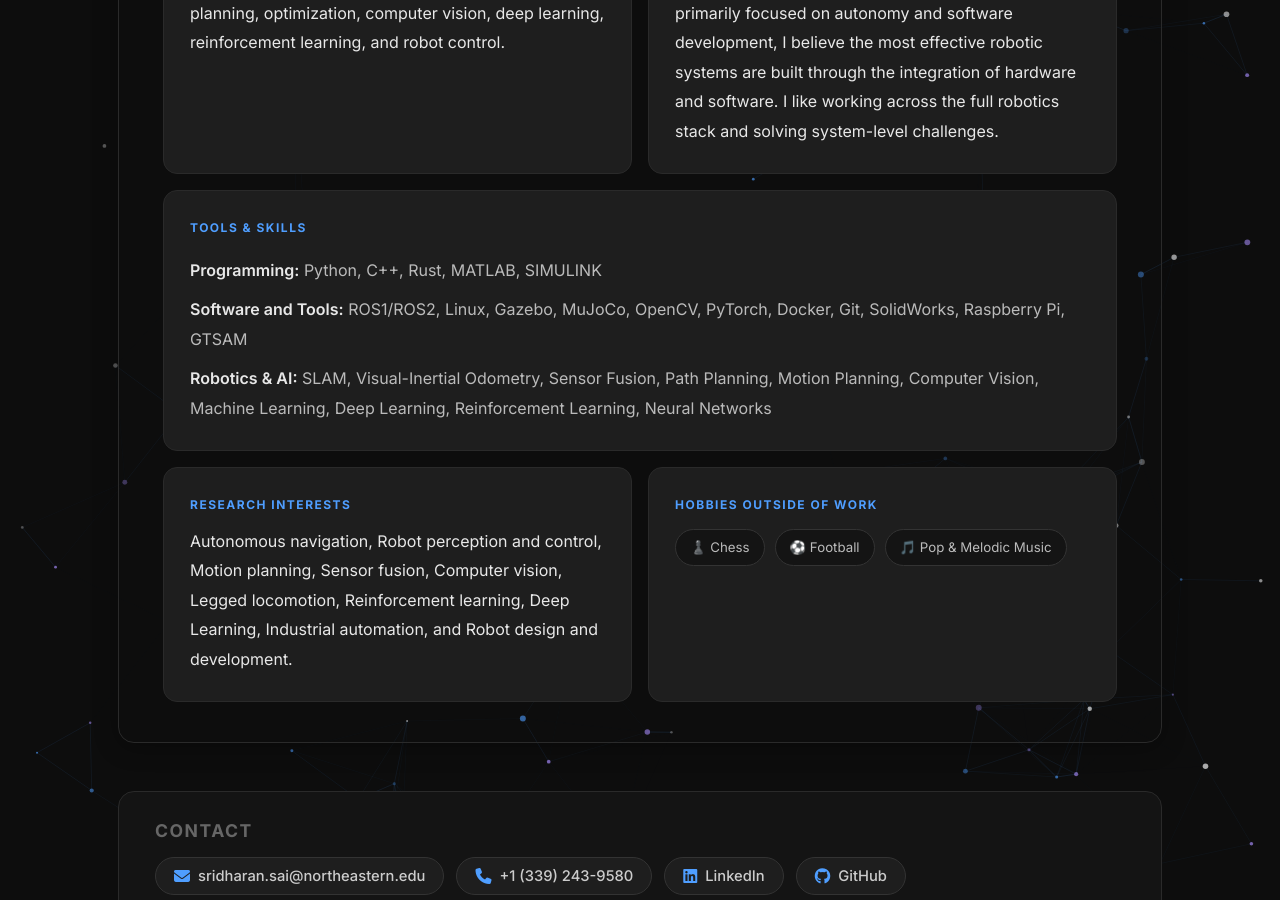
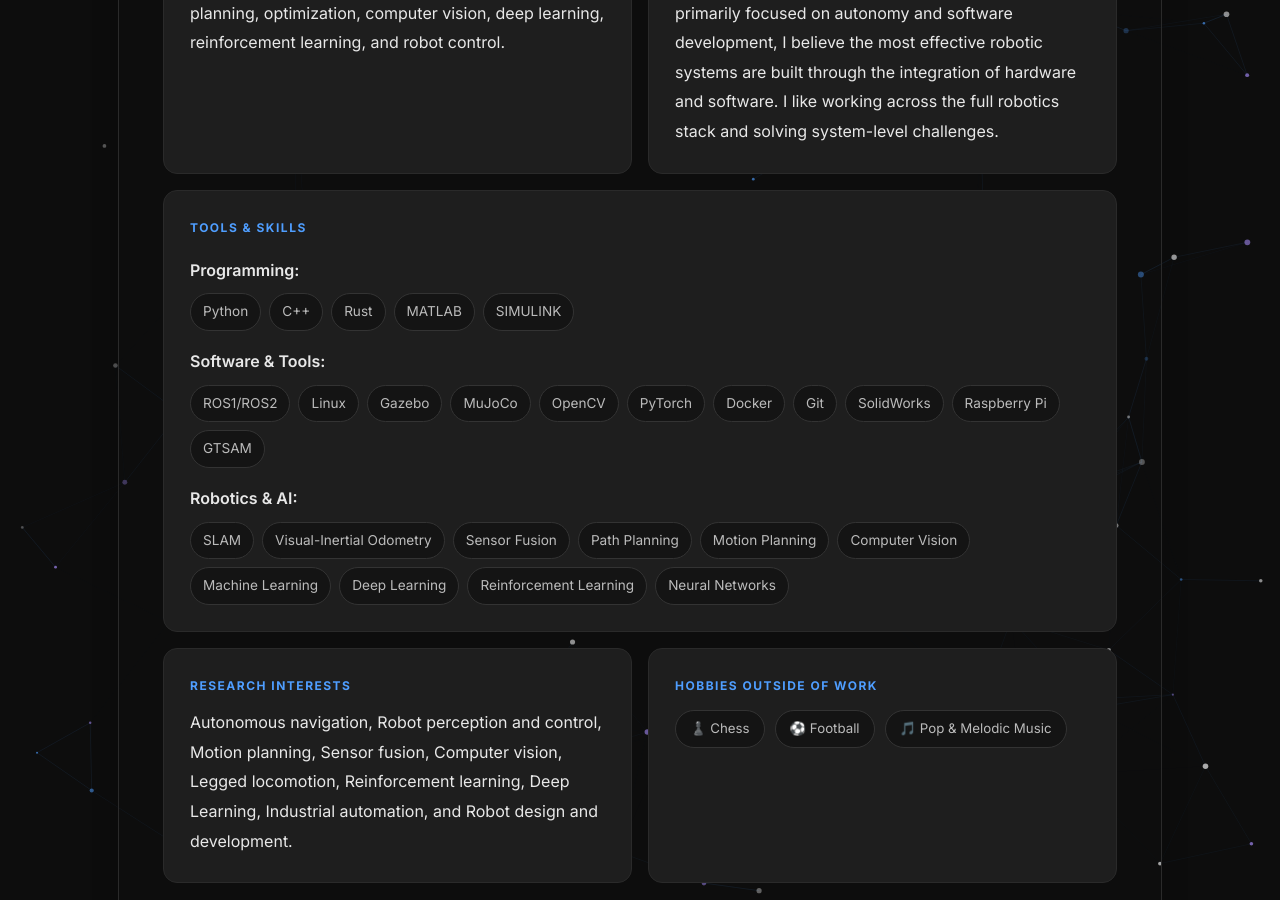
Before and after one commit to Sairamzz/Sairamzz.github.io, a Jekyll site: the page built from index.md, in a window 1280 px wide and 900 px high, scrolled down 1219 px. Built offline with Jekyll 4.4.1, drawn with Linux system fonts in a browser that asks for light colours; nearby versions of some CDN libraries.

Commit message:
Update index.md

```diff
--- a/index.md
+++ b/index.md
@@ -36,22 +36,56 @@ title: About
     </p>
   </div>
 
-  <!-- Tools & Skills — full width -->
-  <div style="grid-column:1/-1; background:#1e1e1e; border:1px solid #2a2a2a; border-radius:14px; padding:26px;">
-    <div style="font-size:0.75rem; font-weight:700; letter-spacing:1.5px; text-transform:uppercase; color:#4f9eff; margin-bottom:18px;">Tools & Skills</div>
-    <p style="color:#e8e8e8; font-size:1rem; line-height:1.85; margin:0 0 10px;">
-      <strong>Programming:</strong>
-      <span style="color:#bbb;"> Python, C++, Rust, MATLAB, SIMULINK</span>
-    </p>
-    <p style="color:#e8e8e8; font-size:1rem; line-height:1.85; margin:0 0 10px;">
-      <strong>Software and Tools:</strong>
-      <span style="color:#bbb;"> ROS1/ROS2, Linux, Gazebo, MuJoCo, OpenCV, PyTorch, Docker, Git, SolidWorks, Raspberry Pi, GTSAM </span>
-    </p>
-    <p style="color:#e8e8e8; font-size:1rem; line-height:1.85; margin:0;">
-      <strong>Robotics & AI:</strong>
-      <span style="color:#bbb;"> SLAM, Visual-Inertial Odometry, Sensor Fusion, Path Planning, Motion Planning, Computer Vision, Machine Learning, Deep Learning, Reinforcement Learning, Neural Networks</span>
-    </p>
+<!-- Tools & Skills — full width -->
+<div style="grid-column:1/-1; background:#1e1e1e; border:1px solid #2a2a2a; border-radius:14px; padding:26px;">
+  <div style="font-size:0.75rem; font-weight:700; letter-spacing:1.5px; text-transform:uppercase; color:#4f9eff; margin-bottom:18px;">
+    Tools & Skills
   </div>
+
+  <p style="color:#e8e8e8; font-size:1rem; line-height:1.85; margin:0 0 8px;">
+    <strong>Programming:</strong>
+  </p>
+  <div style="display:flex; flex-wrap:wrap; gap:8px; margin-bottom:16px;">
+    <span style="background:#141414; border:1px solid #333; border-radius:999px; padding:6px 12px; color:#bbb; font-size:0.85rem;">Python</span>
+    <span style="background:#141414; border:1px solid #333; border-radius:999px; padding:6px 12px; color:#bbb; font-size:0.85rem;">C++</span>
+    <span style="background:#141414; border:1px solid #333; border-radius:999px; padding:6px 12px; color:#bbb; font-size:0.85rem;">Rust</span>
+    <span style="background:#141414; border:1px solid #333; border-radius:999px; padding:6px 12px; color:#bbb; font-size:0.85rem;">MATLAB</span>
+    <span style="background:#141414; border:1px solid #333; border-radius:999px; padding:6px 12px; color:#bbb; font-size:0.85rem;">SIMULINK</span>
+  </div>
+
+  <p style="color:#e8e8e8; font-size:1rem; line-height:1.85; margin:0 0 8px;">
+    <strong>Software & Tools:</strong>
+  </p>
+  <div style="display:flex; flex-wrap:wrap; gap:8px; margin-bottom:16px;">
+    <span style="background:#141414; border:1px solid #333; border-radius:999px; padding:6px 12px; color:#bbb; font-size:0.85rem;">ROS1/ROS2</span>
+    <span style="background:#141414; border:1px solid #333; border-radius:999px; padding:6px 12px; color:#bbb; font-size:0.85rem;">Linux</span>
+    <span style="background:#141414; border:1px solid #333; border-radius:999px; padding:6px 12px; color:#bbb; font-size:0.85rem;">Gazebo</span>
+    <span style="background:#141414; border:1px solid #333; border-radius:999px; padding:6px 12px; color:#bbb; font-size:0.85rem;">MuJoCo</span>
+    <span style="background:#141414; border:1px solid #333; border-radius:999px; padding:6px 12px; color:#bbb; font-size:0.85rem;">OpenCV</span>
+    <span style="background:#141414; border:1px solid #333; border-radius:999px; padding:6px 12px; color:#bbb; font-size:0.85rem;">PyTorch</span>
+    <span style="background:#141414; border:1px solid #333; border-radius:999px; padding:6px 12px; color:#bbb; font-size:0.85rem;">Docker</span>
+    <span style="background:#141414; border:1px solid #333; border-radius:999px; padding:6px 12px; color:#bbb; font-size:0.85rem;">Git</span>
+    <span style="background:#141414; border:1px solid #333; border-radius:999px; padding:6px 12px; color:#bbb; font-size:0.85rem;">SolidWorks</span>
+    <span style="background:#141414; border:1px solid #333; border-radius:999px; padding:6px 12px; color:#bbb; font-size:0.85rem;">Raspberry Pi</span>
+    <span style="background:#141414; border:1px solid #333; border-radius:999px; padding:6px 12px; color:#bbb; font-size:0.85rem;">GTSAM</span>
+  </div>
+
+  <p style="color:#e8e8e8; font-size:1rem; line-height:1.85; margin:0 0 8px;">
+    <strong>Robotics & AI:</strong>
+  </p>
+  <div style="display:flex; flex-wrap:wrap; gap:8px;">
+    <span style="background:#141414; border:1px solid #333; border-radius:999px; padding:6px 12px; color:#bbb; font-size:0.85rem;">SLAM</span>
+    <span style="background:#141414; border:1px solid #333; border-radius:999px; padding:6px 12px; color:#bbb; font-size:0.85rem;">Visual-Inertial Odometry</span>
+    <span style="background:#141414; border:1px solid #333; border-radius:999px; padding:6px 12px; color:#bbb; font-size:0.85rem;">Sensor Fusion</span>
+    <span style="background:#141414; border:1px solid #333; border-radius:999px; padding:6px 12px; color:#bbb; font-size:0.85rem;">Path Planning</span>
+    <span style="background:#141414; border:1px solid #333; border-radius:999px; padding:6px 12px; color:#bbb; font-size:0.85rem;">Motion Planning</span>
+    <span style="background:#141414; border:1px solid #333; border-radius:999px; padding:6px 12px; color:#bbb; font-size:0.85rem;">Computer Vision</span>
+    <span style="background:#141414; border:1px solid #333; border-radius:999px; padding:6px 12px; color:#bbb; font-size:0.85rem;">Machine Learning</span>
+    <span style="background:#141414; border:1px solid #333; border-radius:999px; padding:6px 12px; color:#bbb; font-size:0.85rem;">Deep Learning</span>
+    <span style="background:#141414; border:1px solid #333; border-radius:999px; padding:6px 12px; color:#bbb; font-size:0.85rem;">Reinforcement Learning</span>
+    <span style="background:#141414; border:1px solid #333; border-radius:999px; padding:6px 12px; color:#bbb; font-size:0.85rem;">Neural Networks</span>
+  </div>
+</div>
 
 <!-- Research Interests -->
 <div style="background:#1e1e1e; border:1px solid #2a2a2a; border-radius:14px; padding:26px;">
```
